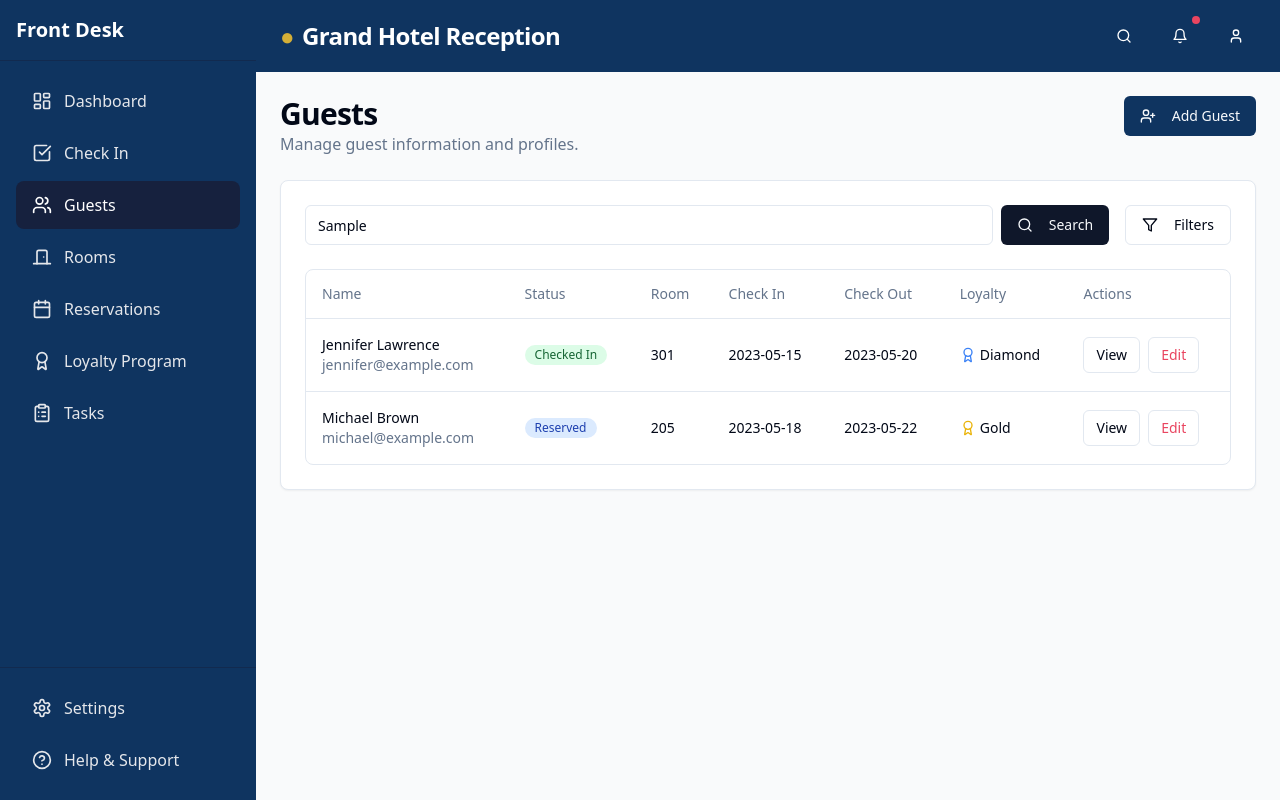
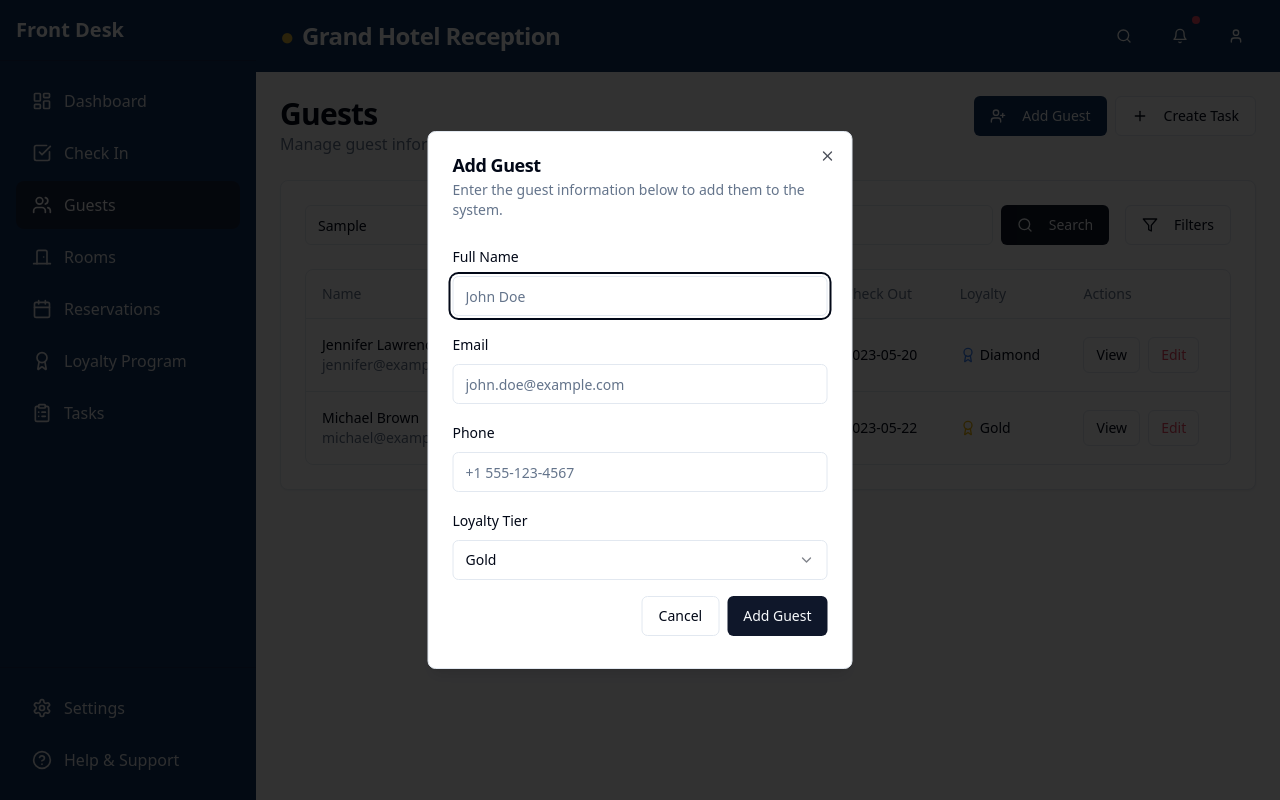
Before and after one commit to ismtshrijan/clever-frontdesk-hub, a React (Vite) app: page /guests in a window 1280 px wide. Both pictures are taken after typing "Sample" into the empty fields and a click on the button "Add Guest". Built offline with nearby package versions, Linux system fonts and the light colour scheme.

Commit message:
Fix: Guest and Task button functionality
The commit addresses the issue where the "Add Guest" and "Create Task" buttons were not functioning correctly. This includes implementing the necessary functionality for these buttons to work as expected.

```diff
--- a/src/pages/Guests.tsx
+++ b/src/pages/Guests.tsx
@@ -12,12 +12,45 @@ import {
   TableHeader,
   TableRow,
 } from "@/components/ui/table";
-import { Search, Filter, UserPlus, Award } from "lucide-react";
+import { Search, Filter, UserPlus, Award, Plus } from "lucide-react";
 import { guestsData } from '@/lib/mock-data';
+import { Dialog, DialogContent, DialogHeader, DialogTitle, DialogFooter, DialogDescription } from "@/components/ui/dialog";
+import { toast } from "@/hooks/use-toast";
+import { Form, FormField, FormItem, FormLabel, FormControl } from "@/components/ui/form";
+import { useForm } from "react-hook-form";
+import { Select, SelectContent, SelectItem, SelectTrigger, SelectValue } from "@/components/ui/select";
+
+interface GuestFormValues {
+  name: string;
+  email: string;
+  phone: string;
+  loyaltyTier: string;
+}
 
 const Guests = () => {
   const [searchTerm, setSearchTerm] = useState('');
   const [filteredGuests, setFilteredGuests] = useState(guestsData);
+  const [isAddGuestDialogOpen, setIsAddGuestDialogOpen] = useState(false);
+  const [isCreateTaskDialogOpen, setIsCreateTaskDialogOpen] = useState(false);
+
+  const form = useForm<GuestFormValues>({
+    defaultValues: {
+      name: '',
+      email: '',
+      phone: '',
+      loyaltyTier: 'Gold',
+    },
+  });
+
+  const taskForm = useForm({
+    defaultValues: {
+      title: '',
+      description: '',
+      assignee: '',
+      priority: 'Medium',
+      guestId: '',
+    },
+  });
 
   const handleSearch = (e: React.FormEvent) => {
     e.preventDefault();
@@ -30,6 +63,41 @@ const Guests = () => {
     setFilteredGuests(filtered);
   };
 
+  const handleAddGuest = (data: GuestFormValues) => {
+    // In a real app, this would be an API call to create a guest
+    const newGuest = {
+      id: `guest-${Date.now()}`,
+      name: data.name,
+      email: data.email,
+      phone: data.phone,
+      status: 'Pending' as const,
+      roomNumber: '-',
+      checkIn: '-',
+      checkOut: '-',
+      loyaltyTier: data.loyaltyTier as 'Gold' | 'Diamond',
+    };
+
+    setFilteredGuests([newGuest, ...filteredGuests]);
+    setIsAddGuestDialogOpen(false);
+    form.reset();
+
+    toast({
+      title: "Guest Added",
+      description: `${data.name} has been added to the system.`,
+    });
+  };
+
+  const handleCreateTask = (data: any) => {
+    // In a real app, this would be an API call to create a task
+    setIsCreateTaskDialogOpen(false);
+    taskForm.reset();
+
+    toast({
+      title: "Task Created",
+      description: `Task "${data.title}" has been created.`,
+    });
+  };
+
   return (
     <Layout>
       <div className="space-y-6">
@@ -38,10 +106,22 @@ const Guests = () => {
             <h1 className="text-3xl font-bold tracking-tight">Guests</h1>
             <p className="text-muted-foreground">Manage guest information and profiles.</p>
           </div>
-          <Button className="bg-hotel-primary hover:bg-hotel-dark">
-            <UserPlus className="mr-2 h-4 w-4" />
-            Add Guest
-          </Button>
+          <div className="flex gap-2">
+            <Button
+              className="bg-hotel-primary hover:bg-hotel-dark"
+              onClick={() => setIsAddGuestDialogOpen(true)}
+            >
+              <UserPlus className="mr-2 h-4 w-4" />
+              Add Guest
+            </Button>
+            <Button
+              variant="outline"
+              onClick={() => setIsCreateTaskDialogOpen(true)}
+            >
+              <Plus className="mr-2 h-4 w-4" />
+              Create Task
+            </Button>
+          </div>
         </div>
 
         <Card>
@@ -134,6 +214,177 @@ const Guests = () => {
           </CardContent>
         </Card>
       </div>
+
+      {/* Add Guest Dialog */}
+      <Dialog open={isAddGuestDialogOpen} onOpenChange={setIsAddGuestDialogOpen}>
+        <DialogContent className="sm:max-w-[425px]">
+          <DialogHeader>
+            <DialogTitle>Add Guest</DialogTitle>
+            <DialogDescription>
+              Enter the guest information below to add them to the system.
+            </DialogDescription>
+          </DialogHeader>
+
+          <Form {...form}>
+            <form onSubmit={form.handleSubmit(handleAddGuest)} className="space-y-4 py-2">
+              <FormField
+                control={form.control}
+                name="name"
+                render={({ field }) => (
+                  <FormItem>
+                    <FormLabel>Full Name</FormLabel>
+                    <FormControl>
+                      <Input placeholder="John Doe" {...field} />
+                    </FormControl>
+                  </FormItem>
+                )}
+              />
+
+              <FormField
+                control={form.control}
+                name="email"
+                render={({ field }) => (
+                  <FormItem>
+                    <FormLabel>Email</FormLabel>
+                    <FormControl>
+                      <Input type="email" placeholder="john.doe@example.com" {...field} />
+                    </FormControl>
+                  </FormItem>
+                )}
+              />
+
+              <FormField
+                control={form.control}
+                name="phone"
+                render={({ field }) => (
+                  <FormItem>
+                    <FormLabel>Phone</FormLabel>
+                    <FormControl>
+                      <Input placeholder="+1 555-123-4567" {...field} />
+                    </FormControl>
+                  </FormItem>
+                )}
+              />
+
+              <FormField
+                control={form.control}
+                name="loyaltyTier"
+                render={({ field }) => (
+                  <FormItem>
+                    <FormLabel>Loyalty Tier</FormLabel>
+                    <Select onValueChange={field.onChange} defaultValue={field.value}>
+                      <FormControl>
+                        <SelectTrigger>
+                          <SelectValue placeholder="Select loyalty tier" />
+                        </SelectTrigger>
+                      </FormControl>
+                      <SelectContent>
+                        <SelectItem value="Gold">Gold</SelectItem>
+                        <SelectItem value="Diamond">Diamond</SelectItem>
+                      </SelectContent>
+                    </Select>
+                  </FormItem>
+                )}
+              />
+
+              <DialogFooter>
+                <Button variant="outline" onClick={() => setIsAddGuestDialogOpen(false)}>
+                  Cancel
+                </Button>
+                <Button type="submit">Add Guest</Button>
+              </DialogFooter>
+            </form>
+          </Form>
+        </DialogContent>
+      </Dialog>
+
+      {/* Create Task Dialog */}
+      <Dialog open={isCreateTaskDialogOpen} onOpenChange={setIsCreateTaskDialogOpen}>
+        <DialogContent className="sm:max-w-[425px]">
+          <DialogHeader>
+            <DialogTitle>Create Task</DialogTitle>
+            <DialogDescription>
+              Create a new task related to a guest.
+            </DialogDescription>
+          </DialogHeader>
+
+          <form onSubmit={taskForm.handleSubmit(handleCreateTask)} className="space-y-4 py-2">
+            <div className="space-y-2">
+              <label className="text-sm font-medium">Task Title</label>
+              <Input
+                {...taskForm.register('title')}
+                placeholder="Room cleaning"
+              />
+            </div>
+
+            <div className="space-y-2">
+              <label className="text-sm font-medium">Description</label>
+              <Input
+                {...taskForm.register('description')}
+                placeholder="Clean room 101 before 2pm"
+              />
+            </div>
+
+            <div className="space-y-2">
+              <label className="text-sm font-medium">Assign To</label>
+              <Select
+                onValueChange={(value) => taskForm.setValue('assignee', value)}
+                defaultValue=""
+              >
+                <SelectTrigger>
+                  <SelectValue placeholder="Select staff member" />
+                </SelectTrigger>
+                <SelectContent>
+                  <SelectItem value="john">John Smith</SelectItem>
+                  <SelectItem value="sarah">Sarah Johnson</SelectItem>
+                  <SelectItem value="michael">Michael Brown</SelectItem>
+                </SelectContent>
+              </Select>
+            </div>
+
+            <div className="space-y-2">
+              <label className="text-sm font-medium">Priority</label>
+              <Select
+                onValueChange={(value) => taskForm.setValue('priority', value)}
+                defaultValue="Medium"
+              >
+                <SelectTrigger>
+                  <SelectValue placeholder="Select priority" />
+                </SelectTrigger>
+                <SelectContent>
+                  <SelectItem value="Low">Low</SelectItem>
+                  <SelectItem value="Medium">Medium</SelectItem>
+                  <SelectItem value="High">High</SelectItem>
+                </SelectContent>
+              </Select>
+            </div>
+
+            <div className="space-y-2">
+              <label className="text-sm font-medium">Related Guest</label>
+              <Select
+                onValueChange={(value) => taskForm.setValue('guestId', value)}
+                defaultValue=""
+              >
+                <SelectTrigger>
+                  <SelectValue placeholder="Select guest (optional)" />
+                </SelectTrigger>
+                <SelectContent>
+                  {filteredGuests.map(guest => (
+                    <SelectItem key={guest.id} value={guest.id}>{guest.name}</SelectItem>
+                  ))}
+                </SelectContent>
+              </Select>
+            </div>
+
+            <DialogFooter>
+              <Button variant="outline" onClick={() => setIsCreateTaskDialogOpen(false)}>
+                Cancel
+              </Button>
+              <Button type="submit">Create Task</Button>
+            </DialogFooter>
+          </form>
+        </DialogContent>
+      </Dialog>
     </Layout>
   );
 };
```
